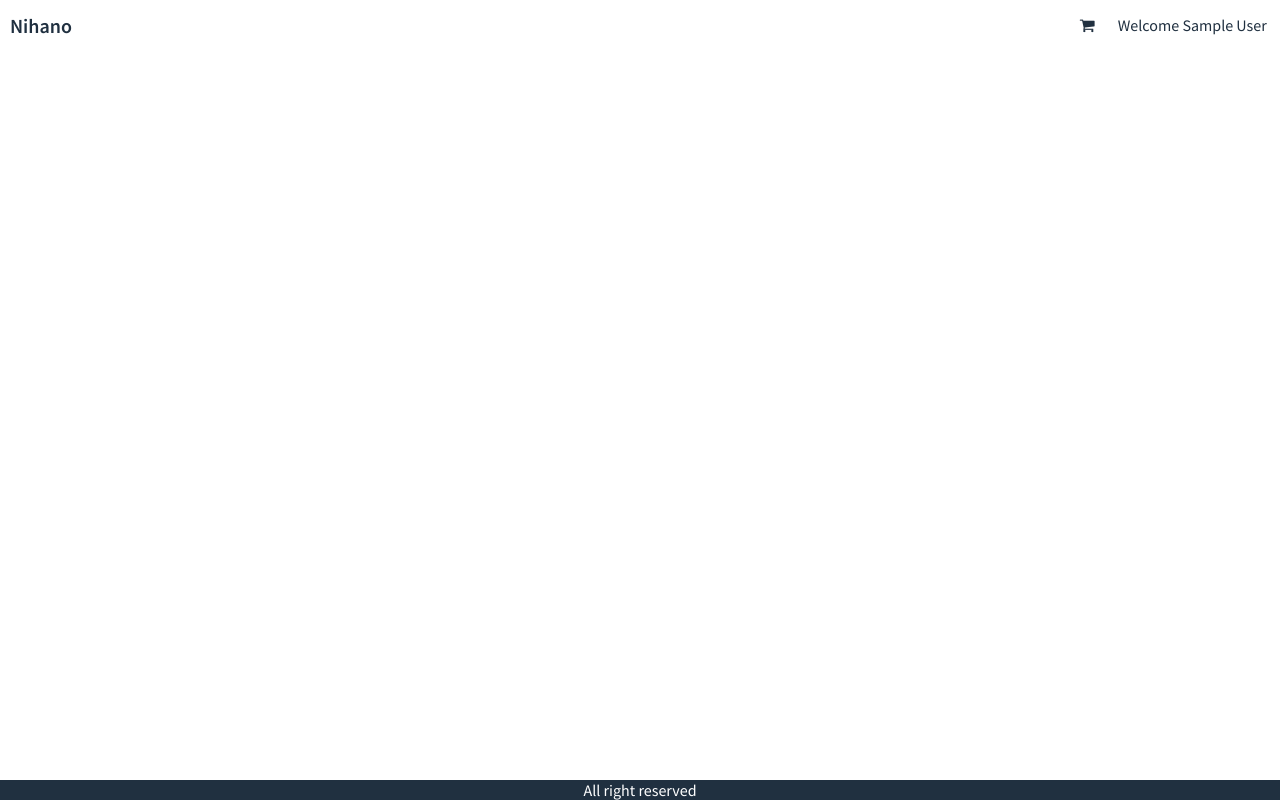
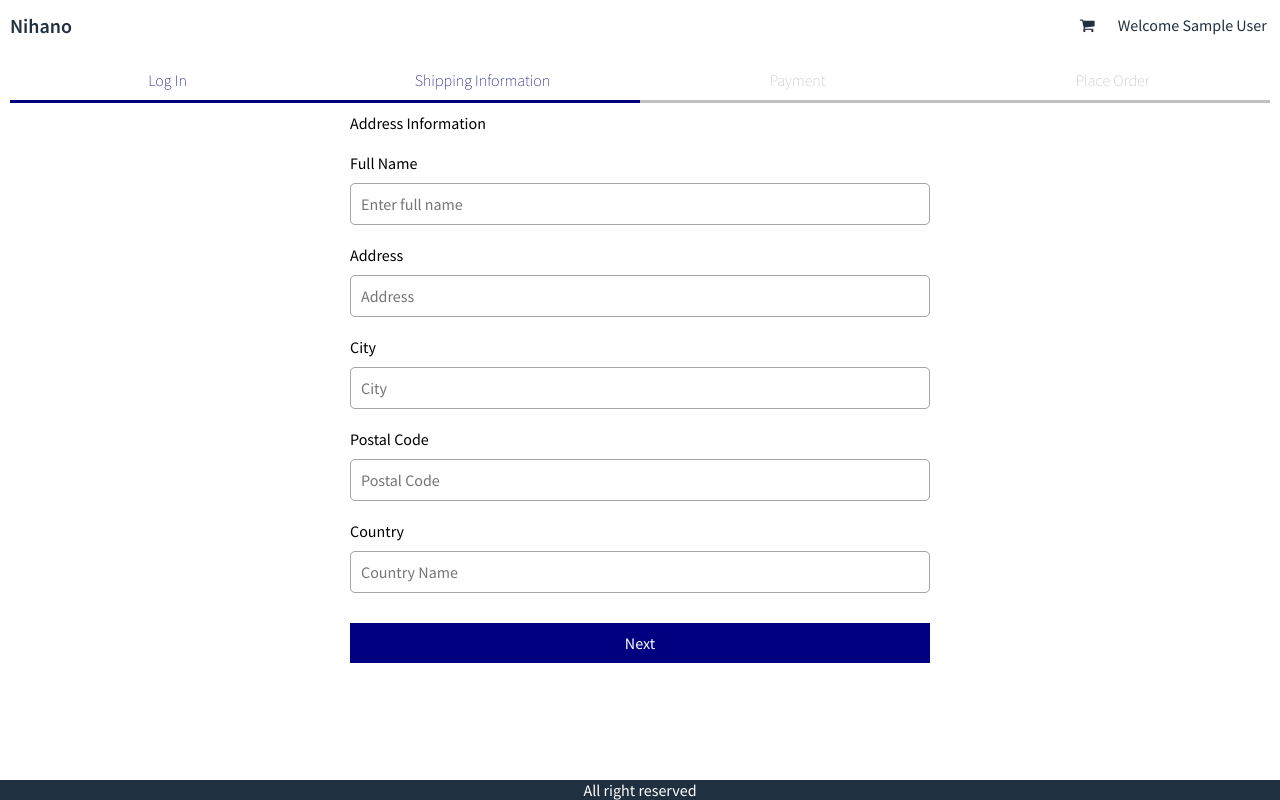
Before and after one commit to Abdallahman-habyarimana/nihano-react-ecommerce, a React (Create React App) app in the folder frontend/: page /shipping in a window 1280 px wide. Built offline with nearby package versions, Linux system fonts and the light colour scheme; sample sign-in values are in the browser's storage.

Commit message:
creating shipping screen

```diff
--- a/frontend/src/App.js
+++ b/frontend/src/App.js
@@ -8,6 +8,7 @@
 
 import { signout } from './actions/users'
 import RegisterScreen from './screens/RegisterScreen';
+import ShippingAddressScreen from './screens/ShippingScreen';
 
 function App() {
   const cart = useSelector(state => state.cart);
@@ -45,11 +46,12 @@
             </div>
         </header>
         <main>
+          <Route path="/shipping" component={ShippingAddressScreen} />
           <Route path="/signin" component={LoginScreen} />
           <Route path="/register" component={RegisterScreen} />
           <Route path="/cart/:id?" component={CartScreen} />
           <Route path="/product/:id" component={ProductScreen} />
-          <Route path="/" exact component={HomeScreen} />
+          <Route path="/" component={HomeScreen} exact />
 
         </main>
         <footer className="row center">
--- a/frontend/src/actions/cart.js
+++ b/frontend/src/actions/cart.js
@@ -1,5 +1,6 @@
 import axios from 'axios'
-import { ADD_ITEM_CART, CART_REMOVE_ITEM } from './../constants/cart';
+import { bindActionCreators } from 'redux';
+import { ADD_ITEM_CART, CART_REMOVE_ITEM, CART_SAVE_SHIPPING_ADDRESS } from './../constants/cart';
 
 export const addToCart = (productId, qty) => async(dispatch, getState) => {
 
@@ -19,6 +20,11 @@
     localStorage.setItem('cartItems', JSON.stringify(getState().cart.cartItems))
 }
 
+export const saveShippingAddress = (data) => (dispatch) => {
+    dispatch({ type: CART_SAVE_SHIPPING_ADDRESS , payload: data})
+    localStorage.setItem('shippingAddres', JSON.stringify(data))
+}
+
 export const removeFromCart = (productId) => (dispatch, getState) => {
     dispatch({ type: CART_REMOVE_ITEM, payload: productId });
     localStorage.setItem('cartItems', JSON.stringify(getState().cart.cartItems))
--- /dev/null
+++ b/frontend/src/components/CheckoutSteps.js
@@ -0,0 +1,14 @@
+import React from 'react';
+
+const CheckoutSteps = (props) => {
+    return (
+        <div className="row checkout-steps">
+            <div className={props.step1 ? 'active': ''}>Log In</div>
+            <div className={props.step2 ? 'active': ''}>Shipping Information</div>
+            <div className={props.step3 ? 'active': ''}>Payment</div>
+            <div className={props.step4 ? 'active': ''}>Place Order</div>
+        </div>
+     );
+}
+
+export default CheckoutSteps;
--- a/frontend/src/constants/cart.js
+++ b/frontend/src/constants/cart.js
@@ -1,2 +1,4 @@
 export const ADD_ITEM_CART = 'ADD_ITEM_CART'
 export const CART_REMOVE_ITEM = 'CART_REMOVE_ITEM'
+
+export const CART_SAVE_SHIPPING_ADDRESS = 'CART_SAVE_SHIPPING_ADDRESS'
--- a/frontend/src/index.css
+++ b/frontend/src/index.css
@@ -311,3 +311,20 @@
 .collapsible:hover .collapsible-content {
     display: block;
 }
+
+/*       Stepper implementation */
+
+.checkout-steps > div {
+    border-bottom: 0.3rem #c0c0c0 solid;
+    color: #c0c0c0;
+    flex: 1;
+    padding: 1rem;
+    display: grid;
+    place-items: center;
+    font-weight: 300;
+}
+
+.checkout-steps > div.active {
+    border-bottom-color: navy;
+    color: navy;
+}
--- a/frontend/src/reducers/cart.js
+++ b/frontend/src/reducers/cart.js
@@ -1,4 +1,4 @@
-import { ADD_ITEM_CART, CART_REMOVE_ITEM } from './../constants/cart';
+import { ADD_ITEM_CART, CART_REMOVE_ITEM, CART_SAVE_SHIPPING_ADDRESS } from './../constants/cart';
 
 export const cartReducer = (state = { cartItems: []}, action) => {
 
@@ -14,7 +14,9 @@
             }
         case CART_REMOVE_ITEM :
             return { ...state, cartItems: state.cartItems.filter( x => x.product  !== action.payload )}
-        default:
+        case CART_SAVE_SHIPPING_ADDRESS :
+            return { ...state, shippingAddress: action.payload}
+            default:
             return state;
     }
 }
--- a/frontend/src/screens/LoginScreen.js
+++ b/frontend/src/screens/LoginScreen.js
@@ -53,7 +53,7 @@
                     <label />
                     <div>
                         Don't have an account? { ' '}
-                        <Link to="/register">Create a new account</Link>
+                        <Link to={`/register?redirect=${redirect}`}>Create a new account</Link>
                     </div>
                 </div>
             </form>
--- a/frontend/src/screens/RegisterScreen.js
+++ b/frontend/src/screens/RegisterScreen.js
@@ -11,7 +11,7 @@
     const [password, setPassword] = useState('');
     const [confirmPassword, setConfirmPassword] = useState('');
 
-    const redirect = props.location.search ? props.location.search.split('=')[1] : '/';
+    const redirect = props.location.search ? props.location.search.split('=')[1] : "/";
 
 
     const registerUser = useSelector(state => state.userRegister )
@@ -68,7 +68,7 @@
                     <label />
                     <div>
                         Already have an account? { ' '}
-                        <Link to="/signin">Log in to your Account</Link>
+                        <Link to={`/signin?redirect=${redirect}`}>Log in to your Account</Link>
                     </div>
                 </div>
             </form>
--- /dev/null
+++ b/frontend/src/screens/ShippingScreen.js
@@ -0,0 +1,65 @@
+import React, { useState } from 'react';
+import { useDispatch, useSelector } from 'react-redux'
+import { saveShippingAddress } from '../actions/cart';
+import CheckoutSteps from './../components/CheckoutSteps';
+
+const ShippingAddressScreen = (props) => {
+    const userSignin = useSelector(state => state.userSignin);
+    const { userInfo } = userSignin;
+
+    const cart =  useSelector(state => state.cart);
+    const { shippingAddress } = cart
+
+    console.log(cart)
+
+    if(!userInfo) {
+        props.history.push('/signin')
+    }
+    const [fullName, setFullName] = useState(shippingAddress.fullName)
+    const [address, setAddress] = useState(shippingAddress.address)
+    const [city, setCity] = useState(shippingAddress.city)
+    const [postalCode, setPostalCode] = useState(shippingAddress.postalCode)
+    const [country, setCountry] = useState(shippingAddress.country);
+
+    const dispatch = useDispatch();
+
+    const submitHandler = (e) => {
+        e.preventDefault();
+        dispatch(saveShippingAddress({ fullName, address, city, postalCode, country }))
+        props.history.push('/payment')
+    }
+    return (
+        <div>
+            <CheckoutSteps step1 step2 />
+            <form className="form" onSubmit={submitHandler}>
+                <div>Address Information</div>
+                <div>
+                    <label htmlFor="fullName"> Full Name</label>
+                    <input type="text" id="fullName" placeHolder="Enter full name" value={fullName} onChange={(e) => setFullName(e.target.value)} required />
+                </div>
+                <div>
+                    <label htmlFor="address"> Address</label>
+                    <input type="text" id="address" placeHolder="Address" value={address} onChange={(e) => setAddress(e.target.value)} required />
+                </div>
+                <div>
+                    <label htmlFor="city"> City </label>
+                    <input type="text" id="city" placeHolder="City" value={city} onChange={(e) => setCity(e.target.value)} required />
+                </div>
+                <div>
+                    <label htmlFor="postalCode"> Postal Code</label>
+                    <input type="text" id="postalCode" placeHolder="Postal Code" value={postalCode} onChange={(e) => setPostalCode(e.target.value)} required />
+                </div>
+                <div>
+                    <label htmlFor="country"> Country </label>
+                    <input type="text" id="country" placeHolder="Country Name" value={country} onChange={(e) => setCountry(e.target.value)} required />
+                </div>
+                <div>
+                    <label />
+                    <button className="btn btn__primary" type="submit">Next</button>
+                </div>
+            </form>
+        </div>
+     );
+}
+
+export default ShippingAddressScreen;
--- a/frontend/src/store.js
+++ b/frontend/src/store.js
@@ -11,8 +11,10 @@
             : null,
     },
     cart: {
-        cartItems: localStorage.getItem('cartItems') ? JSON.parse(localStorage.getItem('cartItems')) : []
+        cartItems: localStorage.getItem('cartItems') ? JSON.parse(localStorage.getItem('cartItems')) : [],
+        shippingAddress: localStorage.getItem('shippingAddress') ? JSON.parse(localStorage.getItem('shippingAddress')) : {}
     }
+
 };
 
 const reducer = combineReducers({
```
